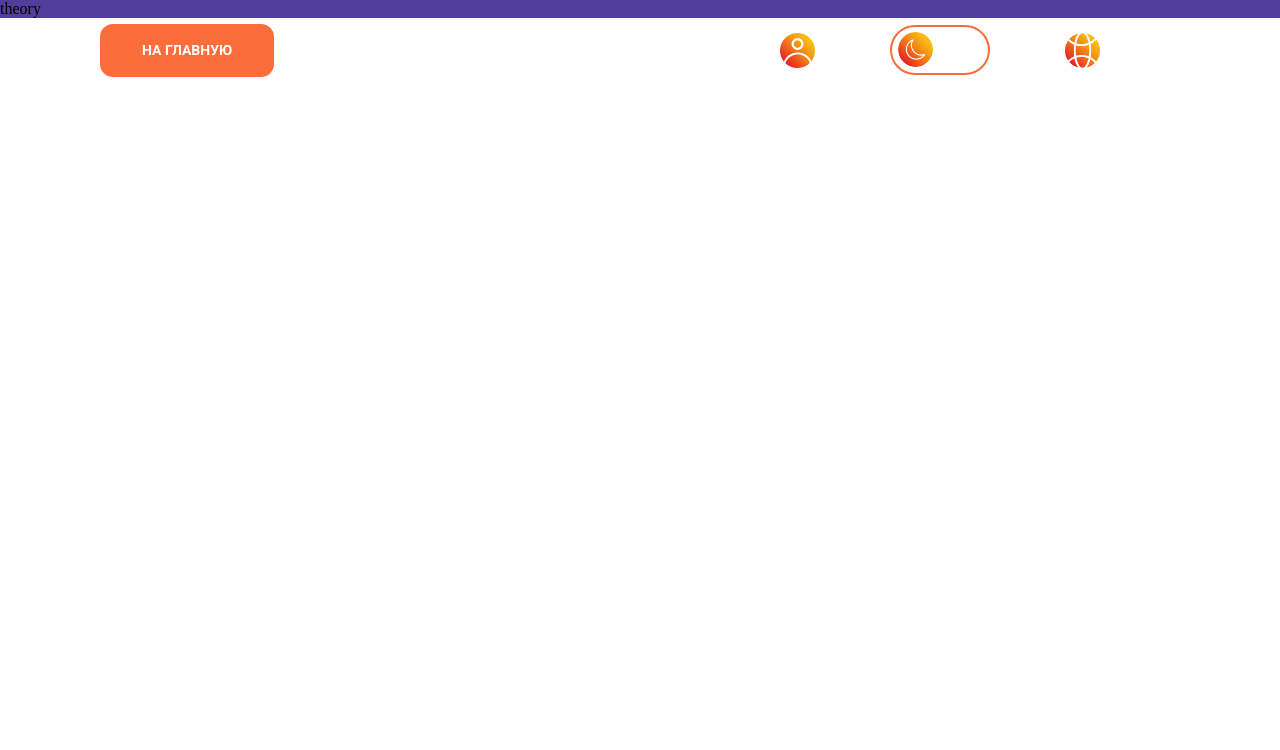
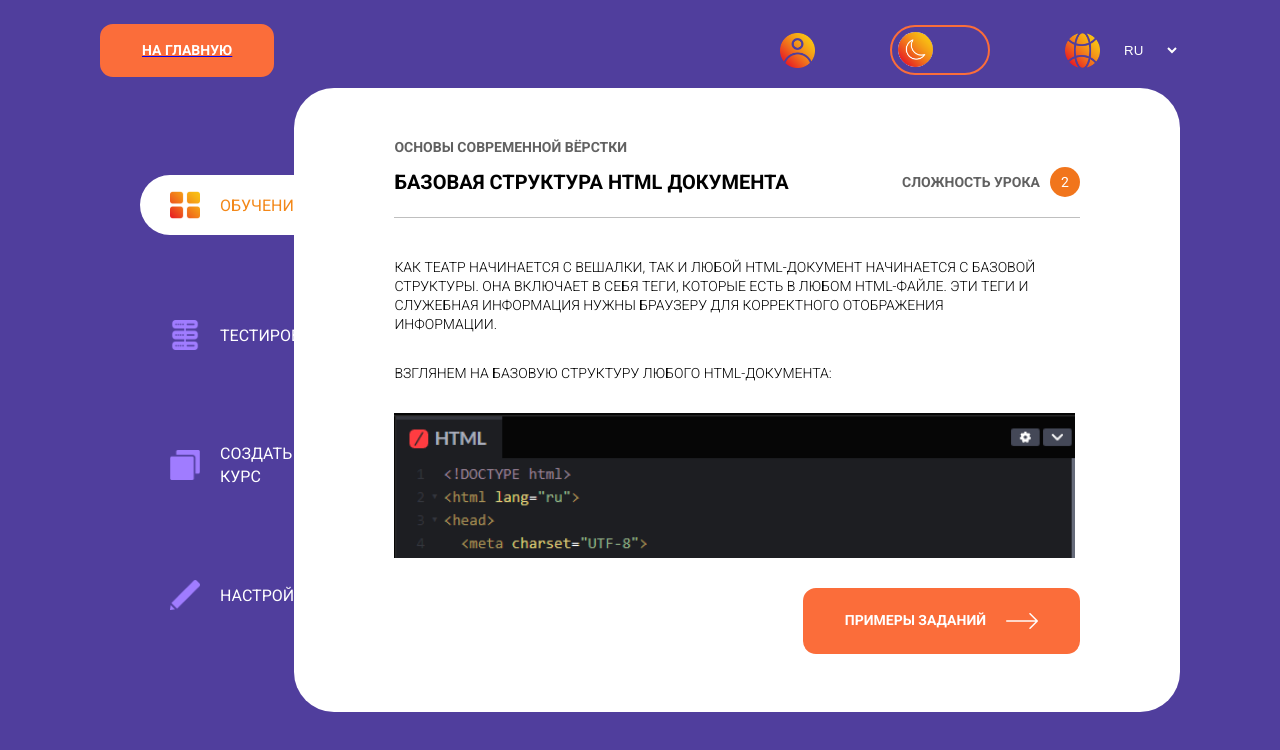
Before and after one commit to AnnaIgnatova/study-app, a React (Create React App) app in the folder study-app/: page /theory in a window 1280 px wide. Shown: the top 750 px of the page. Built offline with nearby package versions, Linux system fonts and the light colour scheme.

Commit message:
feat: add theory page

```diff
--- a/study-app/src/components/filledBtn/index.tsx
+++ b/study-app/src/components/filledBtn/index.tsx
@@ -2,9 +2,16 @@ import './style.css';
 
 export interface BtnProps {
   text: string;
+  right?: boolean;
+  left?: boolean;
 }
 
 export const FilledBtn = (props: BtnProps) => {
-  const { text } = props;
-  return <button className="filled-btn">{text}</button>;
+  const { text, right, left } = props;
+  return (
+    <button className="filled-btn">
+      {text}
+      {right && <img src="./assets/arrow-right.png" alt="arrow right" />}
+    </button>
+  );
 };
--- a/study-app/src/components/filledBtn/style.css
+++ b/study-app/src/components/filledBtn/style.css
@@ -11,8 +11,12 @@
   cursor: pointer;
   transition: 0.2s;
   border: 2px solid #fb6d3a;
+  display: flex;
+  align-items: center;
 }
-
+.filled-btn img {
+  margin-left: 20px;
+}
 .filled-btn:hover {
   background-color: transparent;
 }
--- a/study-app/src/pages/theory/index.tsx
+++ b/study-app/src/pages/theory/index.tsx
@@ -1,3 +1,45 @@
+import { FilledBtn } from '../../components/filledBtn';
+import { NavBlock } from '../main/NavBlock';
 import './style.css';
 
-export const Theory = () => <div className="theory">theory</div>;
+export const Theory = () => {
+  return (
+    <div className="main">
+      <NavBlock />
+      <div className="tasks-container theory-container">
+        <span className="theory-subtitle">Основы современной вёрстки</span>
+        <div className="title-level">
+          <h2 className="main-title theory-title">Базовая структура HTML документа</h2>
+          <div className="theory-level">
+            <span>сложность урока</span>
+            <div className="theory-level-num">2</div>
+          </div>
+        </div>
+        <hr className="theory-line" />
+        <div className="theory-description">
+          <p>
+            Как театр начинается с вешалки, так и любой HTML-документ начинается с базовой
+            структуры. Она включает в себя теги, которые есть в любом HTML-файле. Эти теги и
+            служебная информация нужны браузеру для корректного отображения информации.
+          </p>
+          <p>Взглянем на базовую структуру любого HTML-документа:</p>
+          <img src="./assets/theory-example.png" alt="example" />
+          <p>
+            Этот набор кажется не очень большим, но браузеру он сообщает множество полезной
+            информации. В этом уроке разберёмся с каждой строчкой этой структуры.
+          </p>
+          <p>DOCTYPE</p>
+          <p>
+            Первая конструкция в любом HTML-документе — элемент DOCTYPE. Он не относится к тегам и
+            никаким образом не может отображаться на странице. Его задача — указать браузеру, какой
+            стандарт HTML используется в этом документе. Сейчас это везде стандарт HTML5.
+            Записывается он следующим образом:
+          </p>
+        </div>
+        <div className="theory-btn-container">
+          <FilledBtn text="примеры заданий" right={true} />
+        </div>
+      </div>
+    </div>
+  );
+};
--- a/study-app/src/pages/theory/style.css
+++ b/study-app/src/pages/theory/style.css
@@ -0,0 +1,85 @@
+.theory {
+  height: 100vh;
+  font-family: 'Roboto', sans-serif;
+  padding-bottom: 50px;
+}
+.title-level {
+  display: flex;
+  align-items: center;
+  justify-content: space-between;
+}
+.theory-title {
+  margin-bottom: 0;
+}
+.theory-subtitle {
+  font-weight: 700;
+  font-size: 14px;
+  line-height: 19px;
+  text-transform: uppercase;
+  color: #616161;
+  margin-bottom: 10px;
+  display: block;
+}
+.theory-level {
+  display: flex;
+  align-items: center;
+}
+.theory-level span {
+  font-weight: 700;
+  font-size: 14px;
+  line-height: 19px;
+  text-transform: uppercase;
+  color: #616161;
+  margin-right: 10px;
+}
+.theory-level-num {
+  width: 30px;
+  height: 30px;
+  background: #f1751c;
+  border-radius: 50%;
+  font-weight: 400;
+  font-size: 14px;
+  line-height: 19px;
+  color: #ffffff;
+  display: flex;
+  align-items: center;
+  justify-content: center;
+}
+
+.theory-container {
+  flex-direction: column;
+}
+.theory-line {
+  margin-top: 20px;
+  height: 0.5px;
+  background-color: rgba(0, 0, 0, 0.5);
+  border: none;
+  opacity: 0.5;
+  margin-bottom: 40px;
+}
+
+.theory-description {
+  overflow-y: scroll;
+  height: 300px;
+  padding-right: 40px;
+  margin-bottom: 30px;
+}
+.theory-description p {
+  font-weight: 300;
+  font-size: 14px;
+  line-height: 19px;
+  display: flex;
+  align-items: center;
+  text-transform: uppercase;
+  color: #000000;
+  margin-bottom: 30px;
+}
+.theory-description img {
+  margin-bottom: 30px;
+  height: 300px;
+  object-fit: contain;
+}
+.theory-btn-container {
+  display: flex;
+  justify-content: flex-end;
+}
```
Also changed, not shown: study-app/public/assets/arrow-right.png (added), study-app/public/assets/theory-example.png (added).
